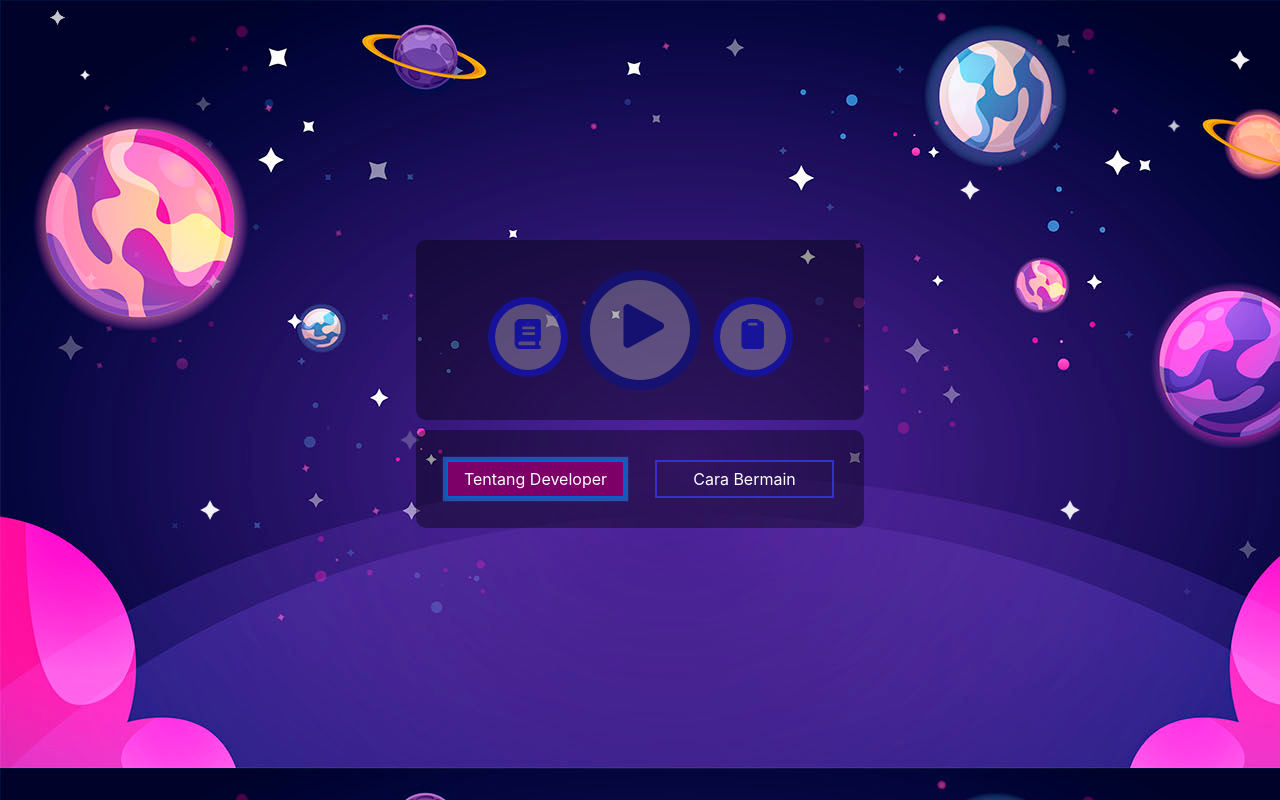
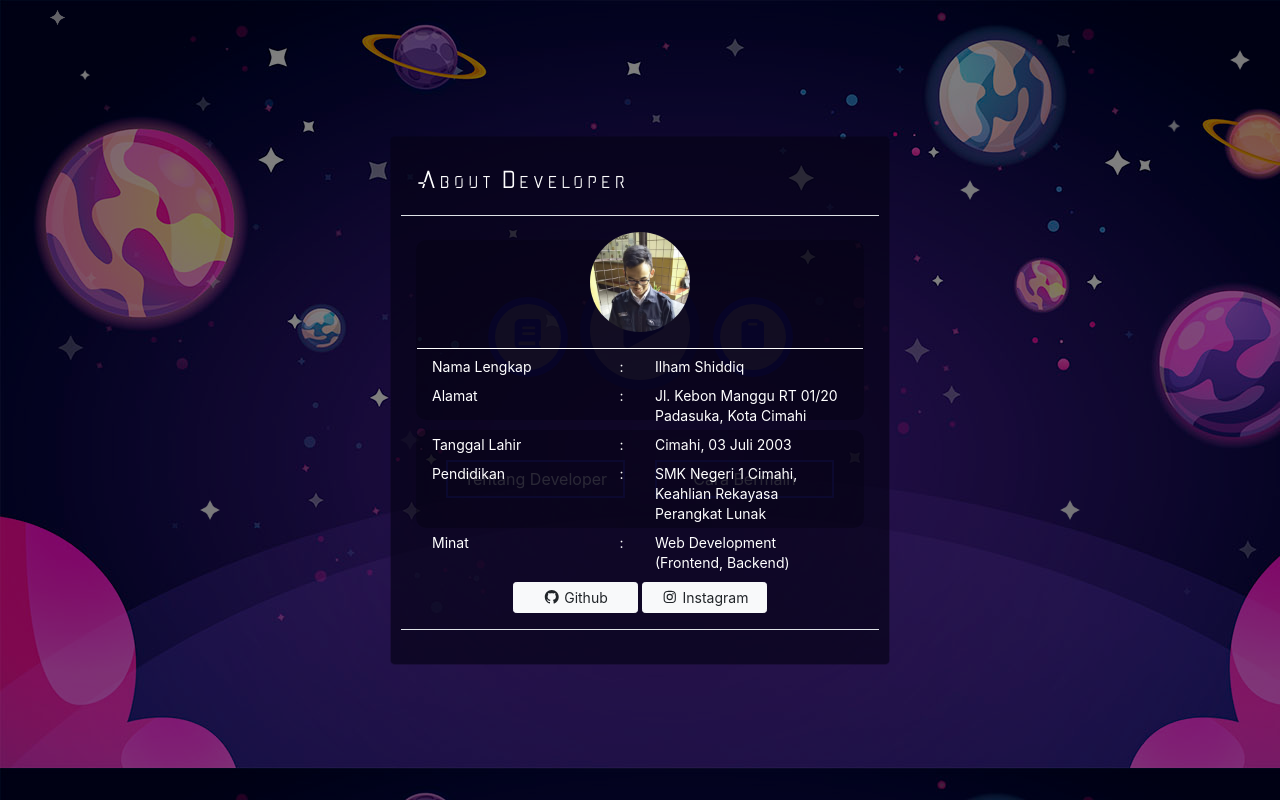
Before and after one commit to IlhamShiddiq/Abumi-Web-Quiz, a plain HTML site: page index.html in a window 1280 px wide. Both pictures are taken after a click on the button "Tentang Developer". Drawn offline with Linux system fonts and the light colour scheme.

Commit message:
adding about dev modal

```diff
--- a/assets/css/style.css
+++ b/assets/css/style.css
@@ -188,6 +188,16 @@ html {
     overflow: auto;
     height: 340px;
 }
+.data-dev {
+    margin-bottom: -15px;
+}
+.data-dev p {
+    font-size: 14px;
+    line-height: 20px;
+}
+.contact-dev a {
+    width: 125px;
+}
 
 
 /* Animasi */
--- a/index.html
+++ b/index.html
@@ -27,7 +27,7 @@
         <div class="wrap-tombol wrap-tombol-lain">
           <div class="row">
             <div class="col-lg-6">
-              <button type="submit" class="btn btn-primary">Tentang Developer</button>
+              <button type="button" class="btn btn-primary" data-toggle="modal" data-target="#about-dev">Tentang Developer</button>
             </div>
             <div class="col-lg-6">
               <button type="submit" class="btn btn-primary">Cara Bermain</button>
@@ -89,6 +89,78 @@
     </div>
     <!-- Modal Siap -->
 
+    <!-- Modal About Developer -->
+    <div class="modal fade" id="about-dev" tabindex="-1" role="dialog" aria-labelledby="exampleModalCenterTitle" aria-hidden="true">
+      <div class="modal-dialog modal-dialog-centered" role="document">
+        <div class="modal-content">
+          <div class="modal-header text-center">
+            <h4 class="modal-title" id="exampleModalCenterTitle">About Developer</h4>
+          </div>
+          <div class="modal-body">
+            <div class="container">
+              <div class="row">
+                <div class="col-12 text-center pb-3" style="border-bottom: 1px white solid;">
+                  <img src="assets/img/dev.png" width="100" style="border-radius: 100px;">
+                </div>
+                <div class="col-5 text-white pt-2 data-dev">
+                  <p>Nama Lengkap</p>
+                </div>
+                <div class="col-1 text-white pt-2 text-center data-dev">
+                  <p>:</p>
+                </div>
+                <div class="col-6 text-white pt-2 data-dev">
+                  <p>Ilham Shiddiq</p>
+                </div>
+                <div class="col-5 text-white pt-2 data-dev">
+                  <p>Alamat</p>
+                </div>
+                <div class="col-1 text-white pt-2 text-center data-dev">
+                  <p>:</p>
+                </div>
+                <div class="col-6 text-white pt-2 data-dev">
+                  <p>Jl. Kebon Manggu RT 01/20 Padasuka, Kota Cimahi</p>
+                </div>
+                <div class="col-5 text-white pt-2 data-dev">
+                  <p>Tanggal Lahir</p>
+                </div>
+                <div class="col-1 text-white pt-2 text-center data-dev">
+                  <p>:</p>
+                </div>
+                <div class="col-6 text-white pt-2 data-dev">
+                  <p>Cimahi, 03 Juli 2003</p>
+                </div>
+                <div class="col-5 text-white pt-2 data-dev">
+                  <p>Pendidikan</p>
+                </div>
+                <div class="col-1 text-white pt-2 text-center data-dev">
+                  <p>:</p>
+                </div>
+                <div class="col-6 text-white pt-2 data-dev">
+                  <p>SMK Negeri 1 Cimahi, Keahlian Rekayasa Perangkat Lunak</p>
+                </div>
+                <div class="col-5 text-white pt-2 data-dev">
+                  <p>Minat</p>
+                </div>
+                <div class="col-1 text-white pt-2 text-center data-dev">
+                  <p>:</p>
+                </div>
+                <div class="col-6 text-white pt-2 data-dev">
+                  <p>Web Development (Frontend, Backend)</p>
+                </div>
+                <div class="col-12 contact-dev text-center pt-2">
+                  <a href="https://www.github.com/IlhamShiddiq" target="_blank" class="btn btn-light btn-sm"><i class="fab fa-github"></i> Github</a>
+                  <a href="https://www.instagram.com/ilham_shiddiq373/" target="_blank" class="btn btn-light btn-sm"><i class="fab fa-instagram"></i> Instagram</a>
+                </div>
+              </div>
+            </div>
+          </div>
+          <div class="modal-footer">
+          </div>
+        </div>
+      </div>
+    </div>
+    <!-- Modal About Developer -->
+
     <!-- Bintang -->
     <div class="bintang">
       <img src="assets/img/star.png" width="15" class="s-1">
```
Also changed, not shown: assets/img/dev.png (added).
